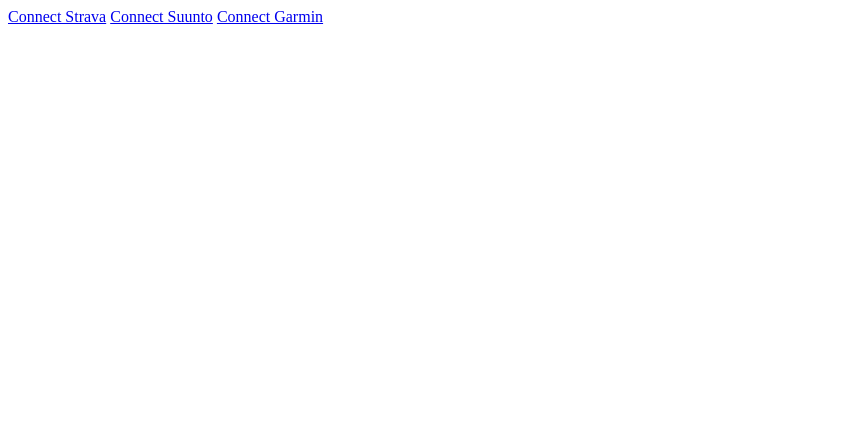
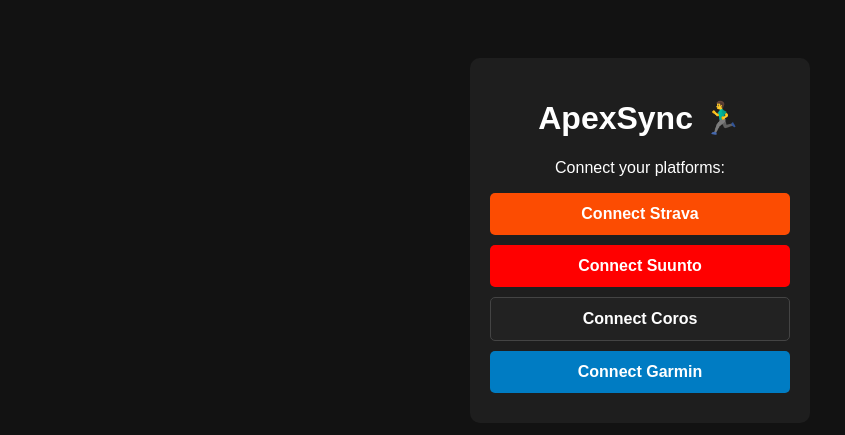
Before and after one commit to ifanloh/apexsync, a website: page index.html in a window 1280 px wide. Shown: the whole page, without its empty margins (0-845 px from the left). Drawn offline with Linux system fonts and the light colour scheme.

Commit message:
Update index.html

```diff
--- a/index.html
+++ b/index.html
@@ -1,7 +1,25 @@
-<div class="btn-group">
-    <a href="https://www.strava.com/oauth/authorize?client_id=ID&response_type=code&redirect_uri=https://apexsync.vercel.app/api&state=strava&scope=activity:read_all" class="btn strava">Connect Strava</a>
-
-    <a href="https://cloud-api.suunto.com/oauth/authorize?client_id=ID&response_type=code&redirect_uri=https://apexsync.vercel.app/api&state=suunto" class="btn suunto">Connect Suunto</a>
-
-    <a href="https://garmin.com/oauth/..." class="btn garmin">Connect Garmin</a>
-</div>
+<!DOCTYPE html>
+<html>
+<head>
+    <title>ApexSync Dashboard</title>
+    <style>
+        body { font-family: sans-serif; background: #121212; color: white; text-align: center; padding-top: 50px; }
+        .card { background: #1e1e1e; padding: 20px; border-radius: 10px; display: inline-block; width: 300px; }
+        .btn { display: block; padding: 12px; margin: 10px 0; border-radius: 5px; text-decoration: none; color: white; font-weight: bold; }
+        .strava { background: #FC4C02; }
+        .suunto { background: #ff0000; }
+        .coros { background: #222; border: 1px solid #444; }
+        .garmin { background: #007CC3; }
+    </style>
+</head>
+<body>
+    <div class="card">
+        <h1>ApexSync 🏃‍♂️</h1>
+        <p>Connect your platforms:</p>
+        <a href="https://www.strava.com/oauth/authorize?client_id=ID&response_type=code&redirect_uri=https://apexsync.vercel.app/api&state=strava&scope=activity:read_all" class="btn strava">Connect Strava</a>
+        <a href="https://cloud-api.suunto.com/oauth/authorize?client_id=ID&response_type=code&redirect_uri=https://apexsync.vercel.app/api&state=suunto" class="btn suunto">Connect Suunto</a>
+        <a href="#" class="btn coros" onclick="alert('Manual connect for Coros')">Connect Coros</a>
+        <a href="#" class="btn garmin" onclick="alert('Garmin uses direct login')">Connect Garmin</a>
+    </div>
+</body>
+</html>
```
